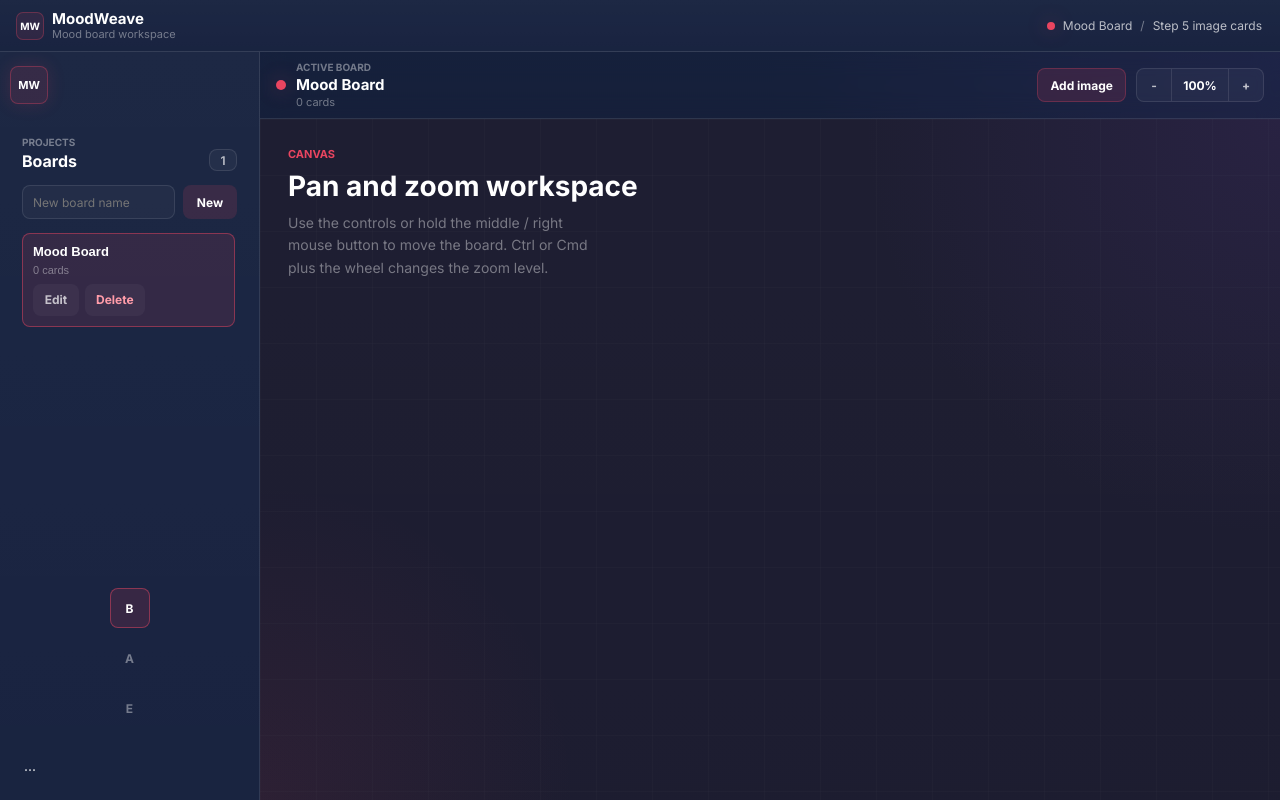
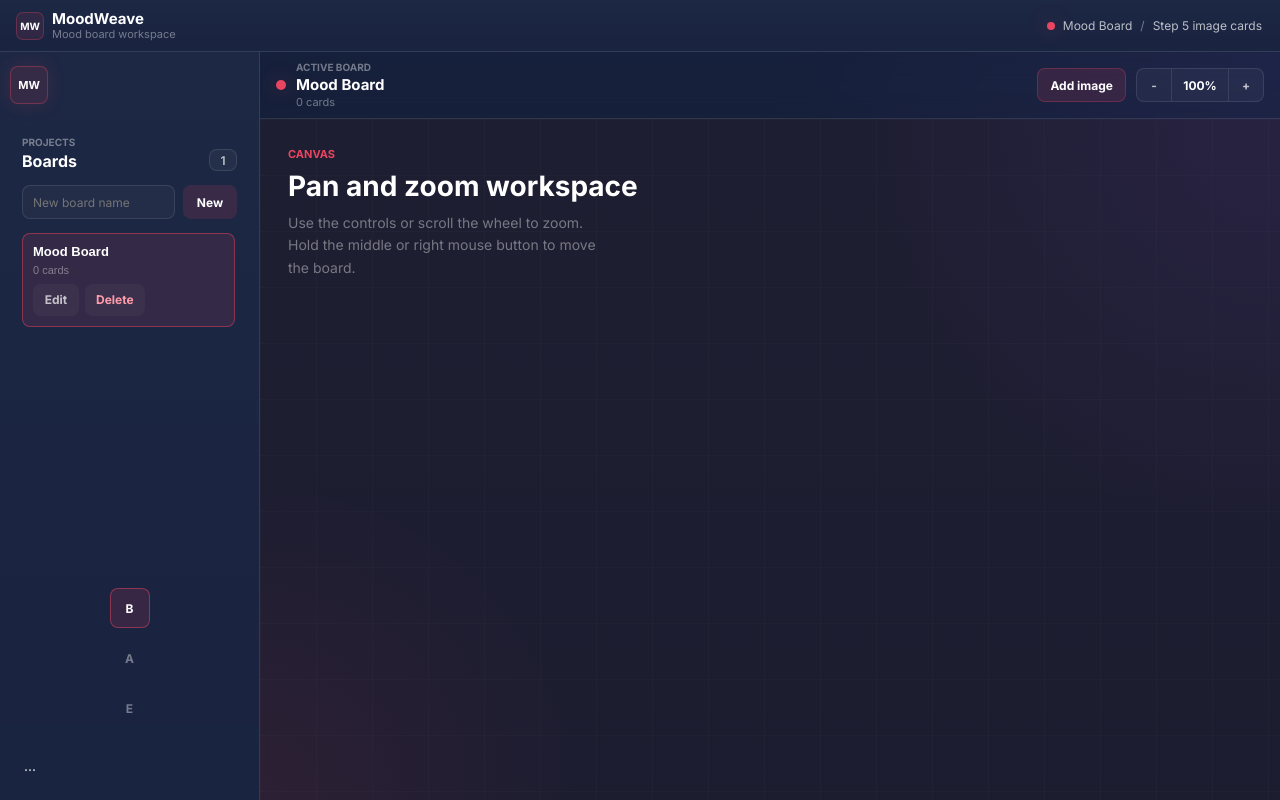
Before and after one commit to nobodycare-no/moodWeave, a Vue app: page / in a window 1280 px wide. Built offline with nearby package versions, Linux system fonts and the light colour scheme.

Commit message:
[Agent-C] fix: stabilize image canvas interactions

```diff
--- a/src/components/AddImageBtn.vue
+++ b/src/components/AddImageBtn.vue
@@ -131,7 +131,7 @@ function addFromUrl() {
   position: absolute;
   top: calc(100% + 8px);
   right: 0;
-  z-index: 20;
+  z-index: 60;
   display: grid;
   gap: 10px;
   width: 280px;
--- a/src/components/CanvasArea.vue
+++ b/src/components/CanvasArea.vue
@@ -1,5 +1,5 @@
 <script setup lang="ts">
-import { computed } from 'vue'
+import { computed, watch } from 'vue'
 import AddImageBtn from './AddImageBtn.vue'
 import CanvasBoard from './CanvasBoard.vue'
 import { useBoard } from '../composables/useBoard'
@@ -7,10 +7,17 @@ import { useCanvas } from '../composables/useCanvas'
 import { useZoom } from '../composables/useZoom'
 
 const { currentBoard } = useBoard()
-const { cards } = useCanvas()
+const { cards, deselectAll } = useCanvas()
 const { resetZoom, scale, zoomIn, zoomOut } = useZoom()
 
 const zoomPercent = computed(() => `${Math.round(scale.value * 100)}%`)
+
+watch(
+  () => currentBoard.value?.id,
+  () => {
+    deselectAll()
+  },
+)
 </script>
 
 <template>
@@ -58,6 +65,8 @@ const zoomPercent = computed(() => `${Math.round(scale.value * 100)}%`)
 }
 
 .canvas-topbar {
+  position: relative;
+  z-index: 30;
   display: flex;
   align-items: center;
   justify-content: space-between;
@@ -158,6 +167,8 @@ const zoomPercent = computed(() => `${Math.round(scale.value * 100)}%`)
 }
 
 .board-shell {
+  position: relative;
+  z-index: 1;
   flex: 1;
   min-height: 0;
 }
--- a/src/components/CanvasBoard.vue
+++ b/src/components/CanvasBoard.vue
@@ -1,5 +1,5 @@
 <script setup lang="ts">
-import { onBeforeUnmount, ref } from 'vue'
+import { computed, onBeforeUnmount, ref } from 'vue'
 import ImageCard from './ImageCard.vue'
 import { useCanvas } from '../composables/useCanvas'
 import { useZoom } from '../composables/useZoom'
@@ -7,6 +7,7 @@ import { useZoom } from '../composables/useZoom'
 const { cards, deselectAll, selectedCardId } = useCanvas()
 const { handlePanEnd, handlePanMove, handlePanStart, handleWheel, transformStyle } = useZoom()
 const isDragging = ref(false)
+const imageCards = computed(() => cards.value.filter((card) => card.type === 'image'))
 
 function startPan(event: PointerEvent) {
   if (event.button === 0) {
@@ -80,12 +81,12 @@ onBeforeUnmount(() => {
           <p class="stage-label">Canvas</p>
           <h2>Pan and zoom workspace</h2>
           <p class="stage-copy">
-            Use the controls or hold the middle / right mouse button to move the board.
-            Ctrl or Cmd plus the wheel changes the zoom level.
+            Use the controls or scroll the wheel to zoom. Hold the middle or right mouse button to
+            move the board.
           </p>
         </div>
         <ImageCard
-          v-for="card in cards"
+          v-for="card in imageCards"
           :key="card.id"
           :card="card"
           :selected="card.id === selectedCardId"
--- a/src/components/ImageCard.vue
+++ b/src/components/ImageCard.vue
@@ -75,6 +75,7 @@ function endDrag(event: PointerEvent) {
     @pointermove="moveDrag"
     @pointerup="endDrag"
     @pointercancel="endDrag"
+    @click.stop
   >
     <img class="image-preview" :src="card.content" alt="" draggable="false" />
     <div class="image-overlay">
```
Also changed, not shown: 1 other file (tests, documents, lock files or other folders).
